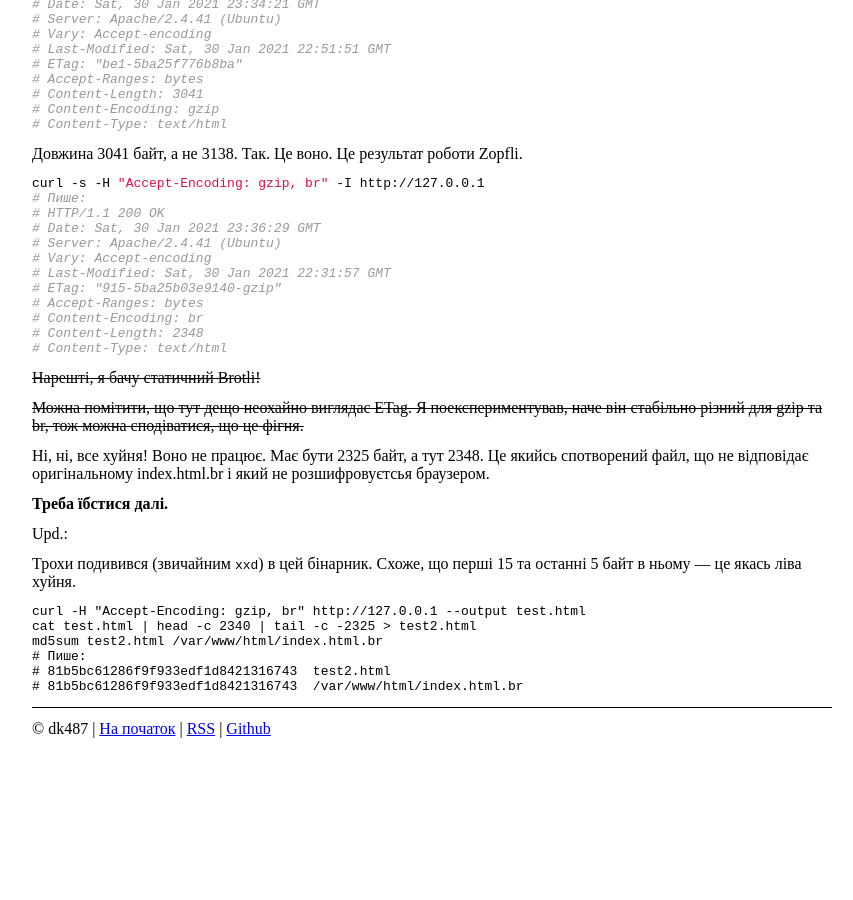
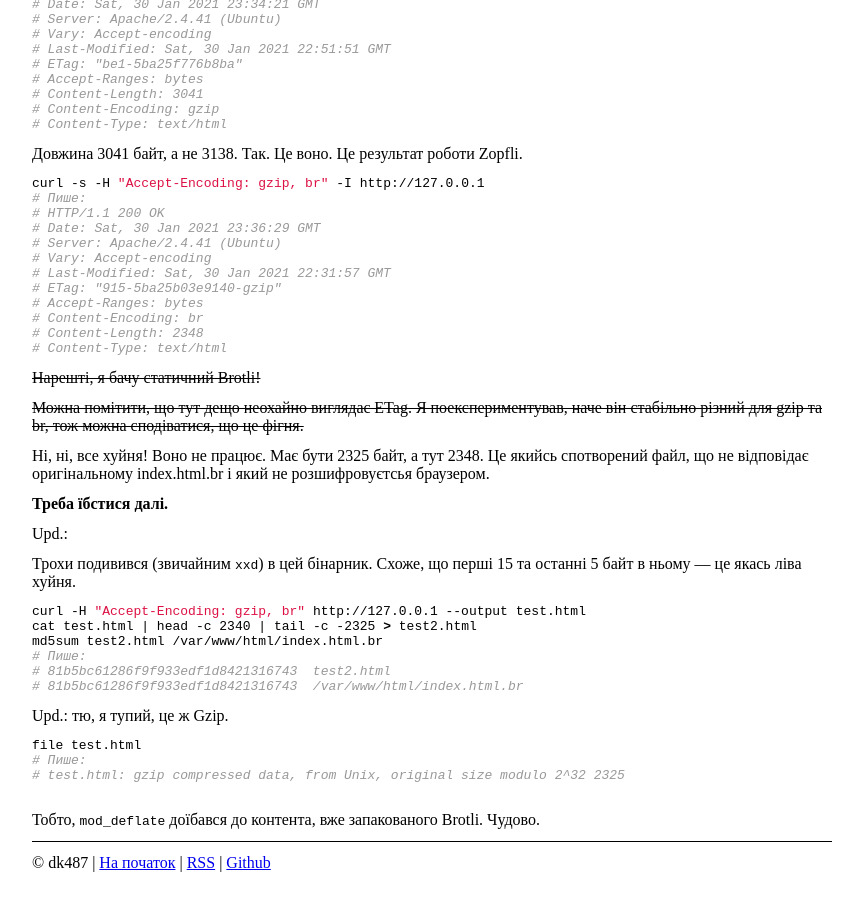
Before and after one commit to dk487/test.de.co.ua, a Jekyll site: the page built from _posts/2021/2021-01-31-grip-ok.md, in a window 1280 px wide and 900 px high, scrolled down 1272 px. Shown: the whole window, without its empty margins (208-1061 px from the left). Built offline with Jekyll 4.4.1, drawn with Linux system fonts in a browser that asks for light colours; before the commit the page ends 2038 px from its top, so only the background shows below that.

Commit message:
damn damn damn

````diff
--- a/_posts/2021/2021-01-31-grip-ok.md
+++ b/_posts/2021/2021-01-31-grip-ok.md
@@ -127,7 +127,7 @@ Upd.:
 
 Трохи подивився (звичайним `xxd`) в цей бінарник. Схоже, що перші 15 та останні 5 байт в ньому — це якась ліва хуйня.
 
-```
+```sh
 curl -H "Accept-Encoding: gzip, br" http://127.0.0.1 --output test.html
 cat test.html | head -c 2340 | tail -c -2325 > test2.html
 md5sum test2.html /var/www/html/index.html.br
@@ -136,6 +136,17 @@ md5sum test2.html /var/www/html/index.html.br
 # 81b5bc61286f9f933edf1d8421316743  /var/www/html/index.html.br
 ```
 
+Upd.: тю, я тупий, це ж Gzip.
+
+```sh
+file test.html
+# Пише:
+# test.html: gzip compressed data, from Unix, original size modulo 2^32 2325
+
+```
+
+Тобто, `mod_deflate` доїбався до контента, вже запакованого Brotli. Чудово.
+
 [1]: https://httpd.apache.org/docs/2.4/mod/mod_deflate.html#precompressed
 [2]: /2021/01/26/brotli.html
 [3]: /2021/01/28/gzip-wtf.html
````
